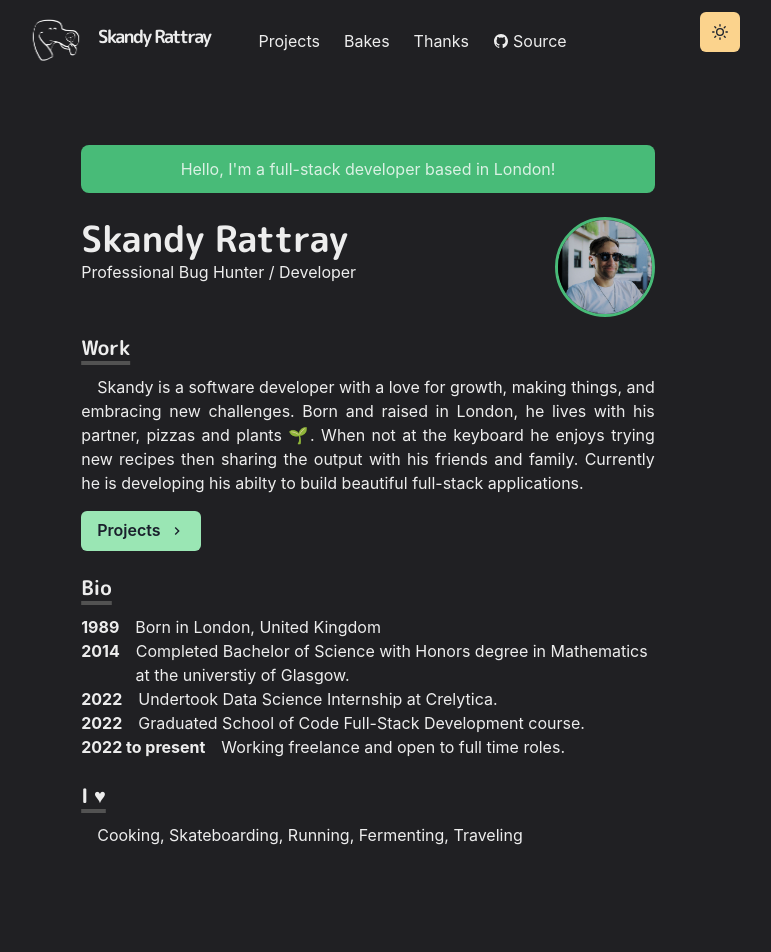
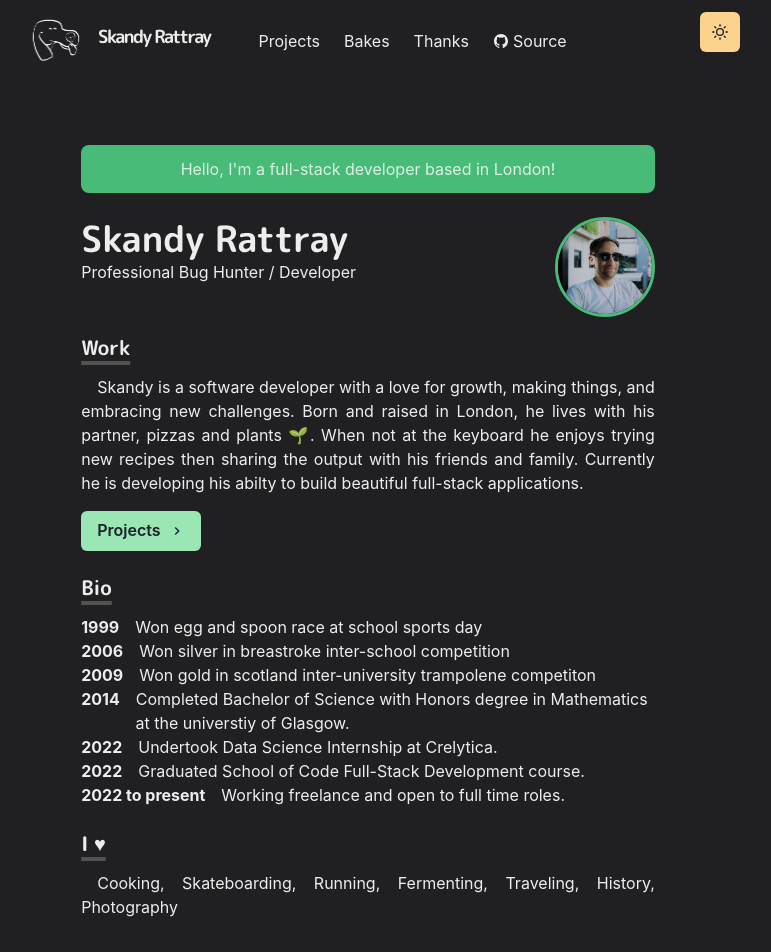
Before and after one commit to skandog/p, a Next.js app: page / in a window 1280 px wide. Shown: the top 952 px of the page, without its empty margins (272-1043 px from the left). Before the commit the page ends 903 px from the top, so only its background shows below. Built offline with nearby package versions, Linux system fonts and the light colour scheme.

Commit message:
minor edits to copy on front page

```diff
--- a/pages/index.js
+++ b/pages/index.js
@@ -93,9 +93,18 @@ const Page = () => {
             Bio
           </Heading>
           <BioSection>
-            <BioYear>1989</BioYear>
-            Born in London, United Kingdom
+            <BioYear>1999</BioYear>
+            Won egg and spoon race at school sports day
           </BioSection>
+          <BioSection>
+            <BioYear>2006</BioYear>
+            Won silver in breastroke inter-school competition
+          </BioSection>
+          <BioSection>
+            <BioYear>2009</BioYear>
+            Won gold in scotland inter-university trampolene competiton
+          </BioSection>
+
           <BioSection>
             <BioYear>2014</BioYear>
             Completed Bachelor of Science with Honors degree in Mathematics at
@@ -119,7 +128,8 @@ const Page = () => {
             I ♥
           </Heading>
           <Paragraph>
-            Cooking, Skateboarding, Running, Fermenting, Traveling
+            Cooking, Skateboarding, Running, Fermenting, Traveling, History,
+            Photography
           </Paragraph>
         </Section>
       </Container>
```
